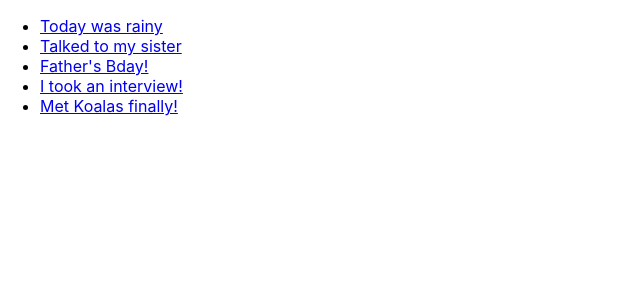
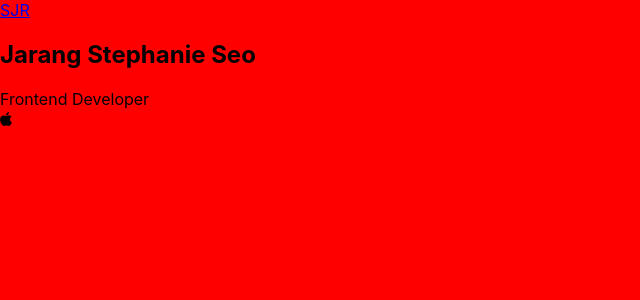
Before and after one commit to goforitrj/jrlog, a React (Create React App) app: page / in a window 1280 px wide. Shown: the top 300 px of the page, without its empty margins (0-640 px from the left). Built offline with nearby package versions, Linux system fonts and the light colour scheme.

Commit message:
Add StoryPage

```diff
--- a/public/index.html
+++ b/public/index.html
@@ -39,5 +39,9 @@
       To begin the development, run `npm start` or `yarn start`.
       To create a production bundle, use `npm run build` or `yarn build`.
     -->
+        <script
+            src="https://kit.fontawesome.com/81b2508683.js"
+            crossorigin="anonymous"
+        ></script>
     </body>
 </html>
--- a/src/App.js
+++ b/src/App.js
@@ -1,13 +1,15 @@
 import React from 'react';
 import { Route } from 'react-router-dom';
+import StoryPage from './pages/StoryPage';
 import NoteListPage from './pages/NoteListPage';
 import NotePage from './pages/NotePage';
 
 function App() {
     return (
         <div className="App">
-            <Route path="/" component={NoteListPage} exact={true} />
-            <Route path="/:id" component={NotePage} />
+            <Route path="/" component={StoryPage} exact={true} />
+            <Route path="/notes" component={NoteListPage} exact={true} />
+            <Route path="/notes/:id" component={NotePage} />
         </div>
     );
 }
--- /dev/null
+++ b/src/components/story/StoryNav.js
@@ -0,0 +1,21 @@
+import React from 'react';
+import './StoryNavStyle.scss';
+
+const StoryNav = () => {
+    return (
+        <nav id="home-nav">
+            <a className="nav-icon" href="#">
+                SJR
+            </a>
+            <div className="nav-info">
+                <h1 className="nav-info-title">Jarang Stephanie Seo</h1>
+                <div className="nav-info-description">Frontend Developer</div>
+            </div>
+            <span className="nav-more">
+                <i className="fab fa-apple"></i>
+            </span>
+        </nav>
+    );
+};
+
+export default StoryNav;
--- /dev/null
+++ b/src/components/story/StoryNavStyle.scss
@@ -0,0 +1,3 @@
+body {
+    background-color: red;
+}
--- /dev/null
+++ b/src/containers/StoryContainer.js
@@ -0,0 +1,12 @@
+import React from 'react';
+import StoryNav from '../components/story/StoryNav';
+
+const StoryContainer = () => {
+    return (
+        <div>
+            <StoryNav />
+        </div>
+    );
+};
+
+export default StoryContainer;
--- /dev/null
+++ b/src/pages/StoryPage.js
@@ -0,0 +1,8 @@
+import React from 'react';
+import MainContainer from '../containers/StoryContainer';
+
+function StoryPage() {
+    return <MainContainer></MainContainer>;
+}
+
+export default StoryPage;
```
Lines whose indentation alone changed are shown as unchanged.
